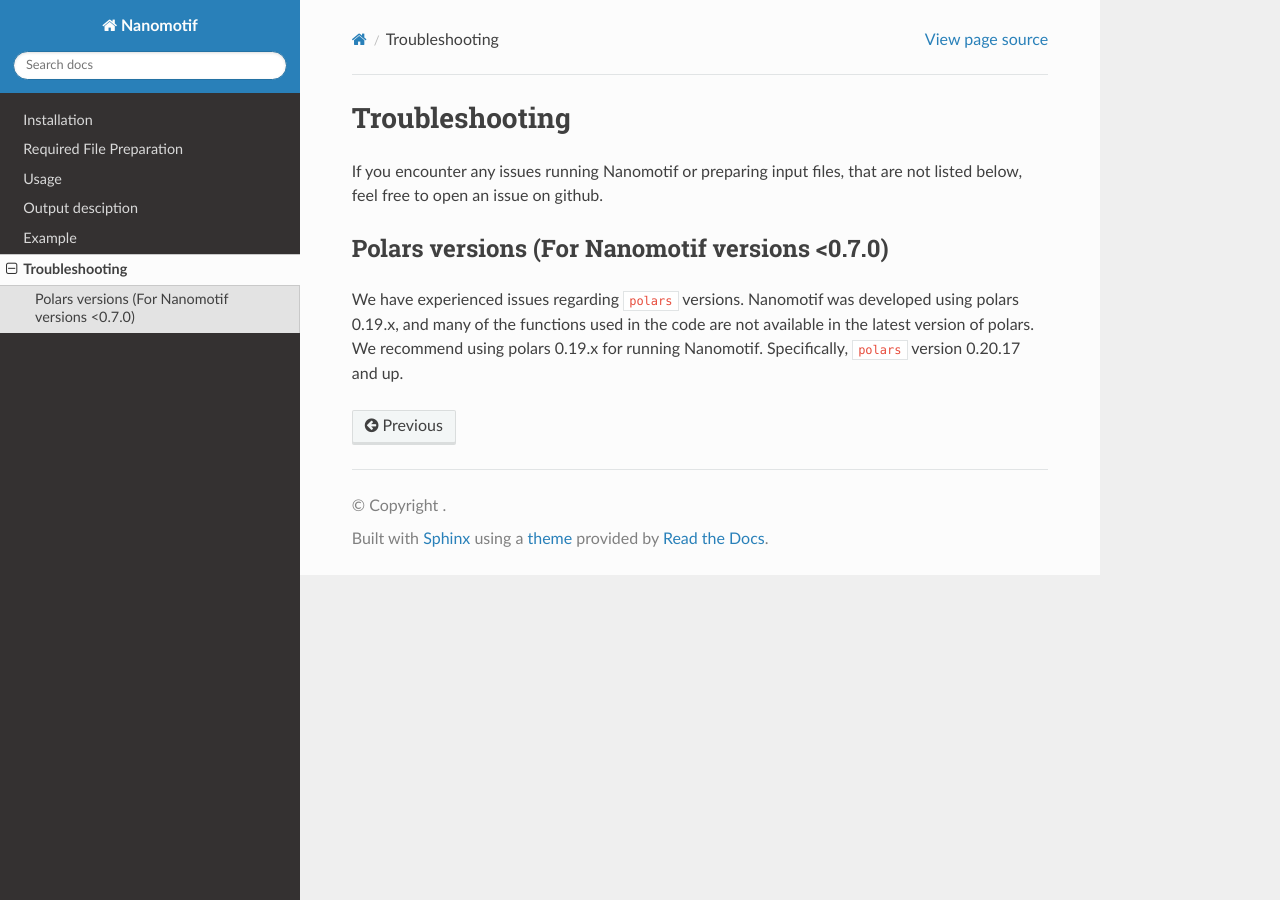
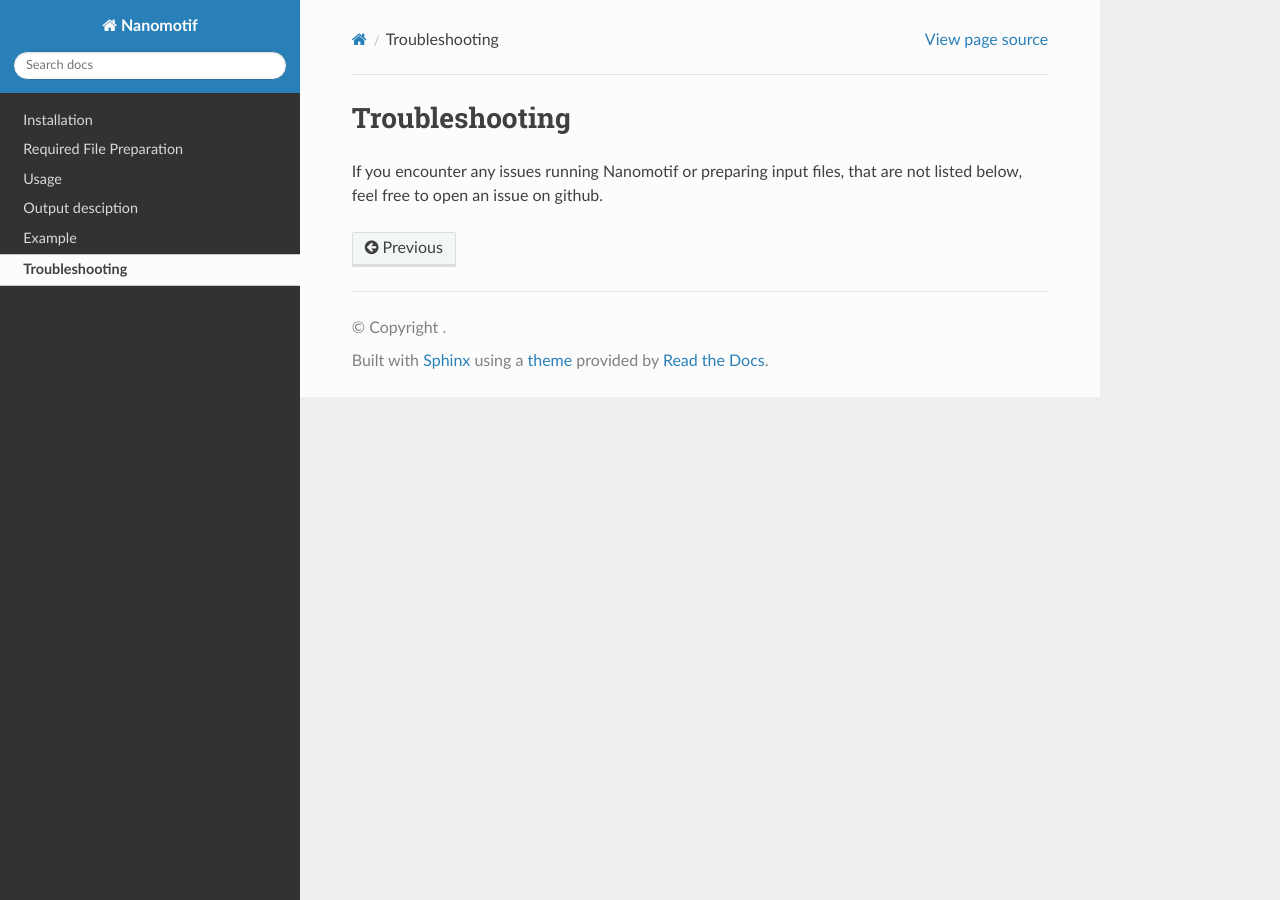
Before and after one commit to MicrobialDarkMatter/nanomotif, a Sphinx documentation site: the page built from docs/source/troubleshooting.md, in a window 1280 px wide. Built offline with Sphinx 7.4.7 and the Read the Docs theme 3.1.0, drawn with Linux system fonts in a browser that asks for light colours; pages that are not in the unit, such as notebooks, are missing from menus.

Commit message:
Add known issues section and related figure to documentation

```diff
--- a/docs/source/index.rst
+++ b/docs/source/index.rst
@@ -21,4 +21,5 @@ how to :ref:`installation` the project.
    usage
    output
    examples
+   known nanopore issues
    troubleshooting
--- a/docs/source/troubleshooting.md
+++ b/docs/source/troubleshooting.md
@@ -2,7 +2,3 @@
 
 
 If you encounter any issues running Nanomotif or preparing input files, that are not listed below, feel free to open an issue on github.
-
-## Polars versions (For Nanomotif versions <0.7.0)
-
-We have experienced issues regarding `polars` versions. Nanomotif was developed using polars 0.19.x, and many of the functions used in the code are not available in the latest version of polars. We recommend using polars 0.19.x for running Nanomotif. Specifically, `polars` version 0.20.17 and up.
```
Also changed, not shown: docs/source/known_issues.md (added, +16 -0 lines), docs/figures/GC_bias_mfd02199.png (added).
